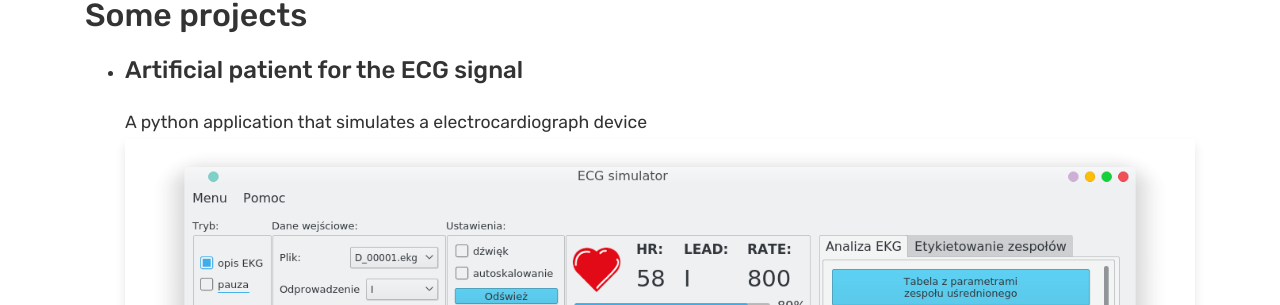
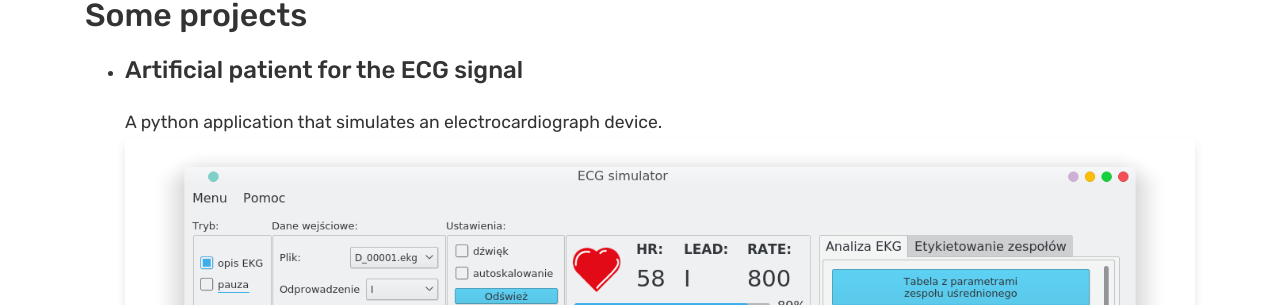
Before and after one commit to dudekmichal/dudekmichal.github.io, a Jekyll site: the page built from about.md, in a window 1280 px wide and 1400 px high, scrolled down 344 px. Shown: the part 148-453 px from the top of the window. Built offline with Jekyll 4.4.1, drawn with Linux system fonts in a browser that asks for light colours; comment, search, counter and statistics services are not loaded; some of the changed text lies outside the part shown.

Commit message:
Changed disqus settings

```diff
--- a/_layouts/page.html
+++ b/_layouts/page.html
@@ -14,11 +14,11 @@
 
     {% if page.comments == true %}
 
-    <div id="comments" class="row mb-5">
-        <div class="col-md-8">
-            {% include disqus.html %}
-        </div>
-    </div>
+<!--    <div id="comments" class="row mb-5">-->
+<!--        <div class="col-md-8">              -->
+<!--            {% include disqus.html %}                -->
+<!--        </div>-->
+<!--    </div>-->
 
     {% endif %}
 
--- a/about.md
+++ b/about.md
@@ -12,7 +12,7 @@
 
 ## Some projects
 - #### Artificial patient for the ECG signal
-A python application that simulates a electrocardiograph device
+A python application that simulates an electrocardiograph device.
 ![ECG simulator]({{ site.baseurl }}/assets/images/posts/about/ecgsimulator.jpg)
 
 - #### Lactate level
```
Also changed, not shown: _layouts/post.html (+5 -5 lines).
